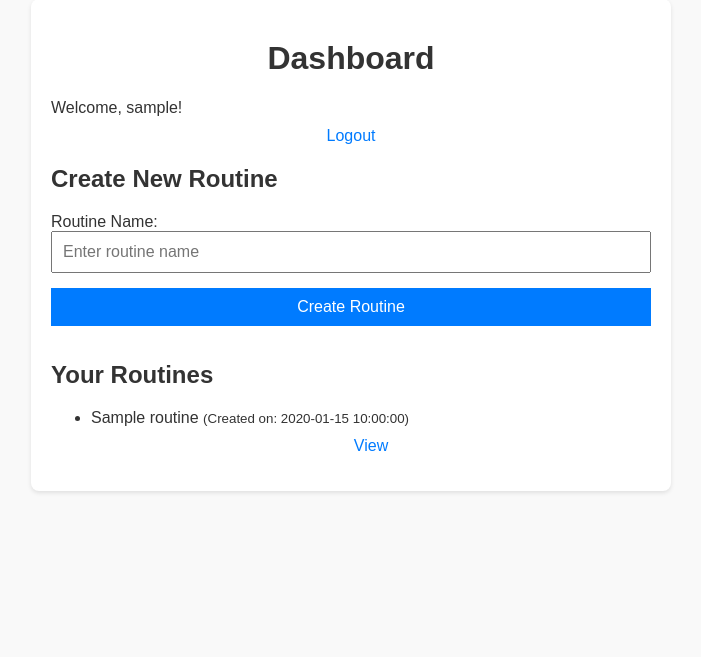
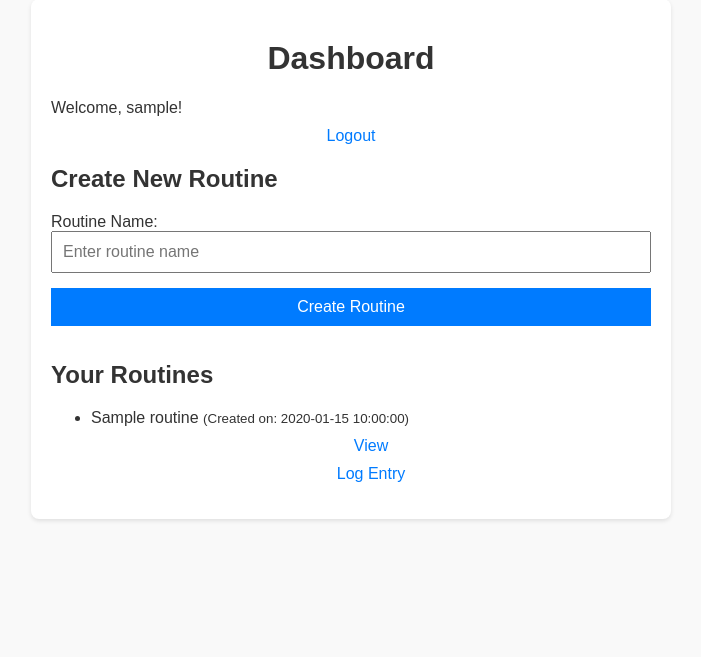
Before and after one commit to dledw001/logs, a PHP site: page /dashboard.php in a window 1280 px wide. Shown: the part 21-678 px from the top of the page, without its empty margins (289-990 px from the left). Run offline with PHP 8.4, Linux system fonts and the light colour scheme; the visitor is signed in with stand-in values (Sample User, id 1); tables that the repository leaves empty or names only in its code hold one stand-in row (values such as "Sample post").

Commit message:
Update dashboard.php

```diff
--- a/dashboard.php
+++ b/dashboard.php
@@ -81,8 +81,10 @@ $routines = $stmt->fetchAll(PDO::FETCH_ASSOC);
           <li>
             <?php echo htmlspecialchars($routine['routine_name']); ?>
             <small>(Created on: <?php echo htmlspecialchars($routine['created_at']); ?>)</small>
-            <!-- Optionally, you can keep a view link here -->
+            <!-- View Details Link -->
             <a href="routine_detail.php?routine_id=<?php echo $routine['id']; ?>">View</a>
+            <!-- Log Entry Link -->
+            <a href="log_values.php?routine_id=<?php echo $routine['id']; ?>">Log Entry</a>
           </li>
         <?php endforeach; ?>
       </ul>
```
